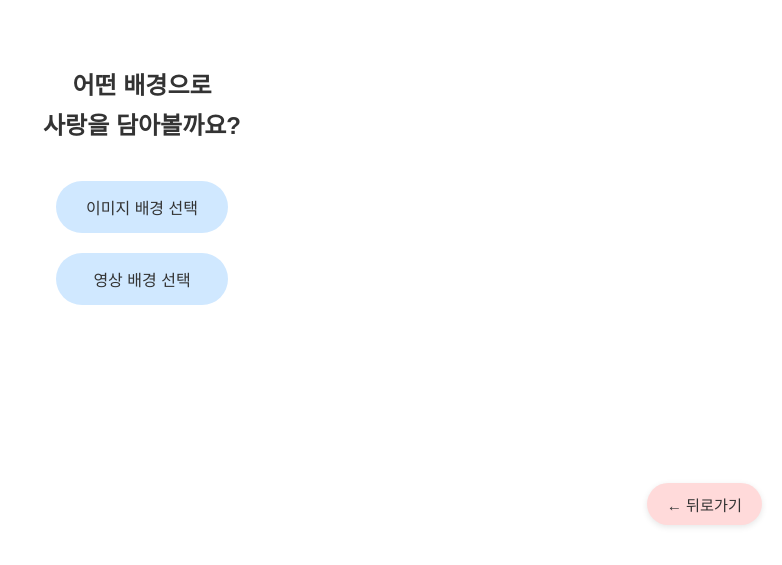
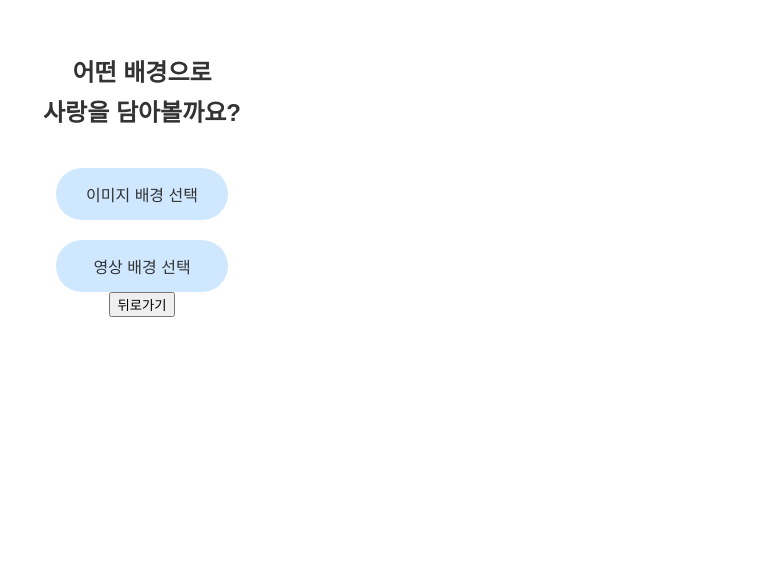
Before and after one commit to xeon-243859/ppongtok-app, a React (Vite) app: page /style/select in a window 1280 px wide. Shown: the part 255-820 px from the top of the page, without its empty margins (498-1280 px from the left). Built offline with nearby package versions, Linux system fonts and the light colour scheme.

Commit message:
🔁 스타일 선택 뒤로가기 흐름 고정: /write/message로 강제 이동

```diff
--- a/src/pages/StyleSelectPage.jsx
+++ b/src/pages/StyleSelectPage.jsx
@@ -34,9 +34,14 @@ const StyleSelectPage = () => {
         <button onClick={handleVideoClick}>영상 배경 선택</button>
       </div>
 
-      <button className="back-button" onClick={() => navigate(-1)}>
-        ← 뒤로가기
-      </button>
+      <button
+  onClick={() => {
+    window.location.replace("/write/message"); // ✅ 강제 이동
+  }}
+>
+  뒤로가기
+</button>
+
     </div>
   );
 };
```
